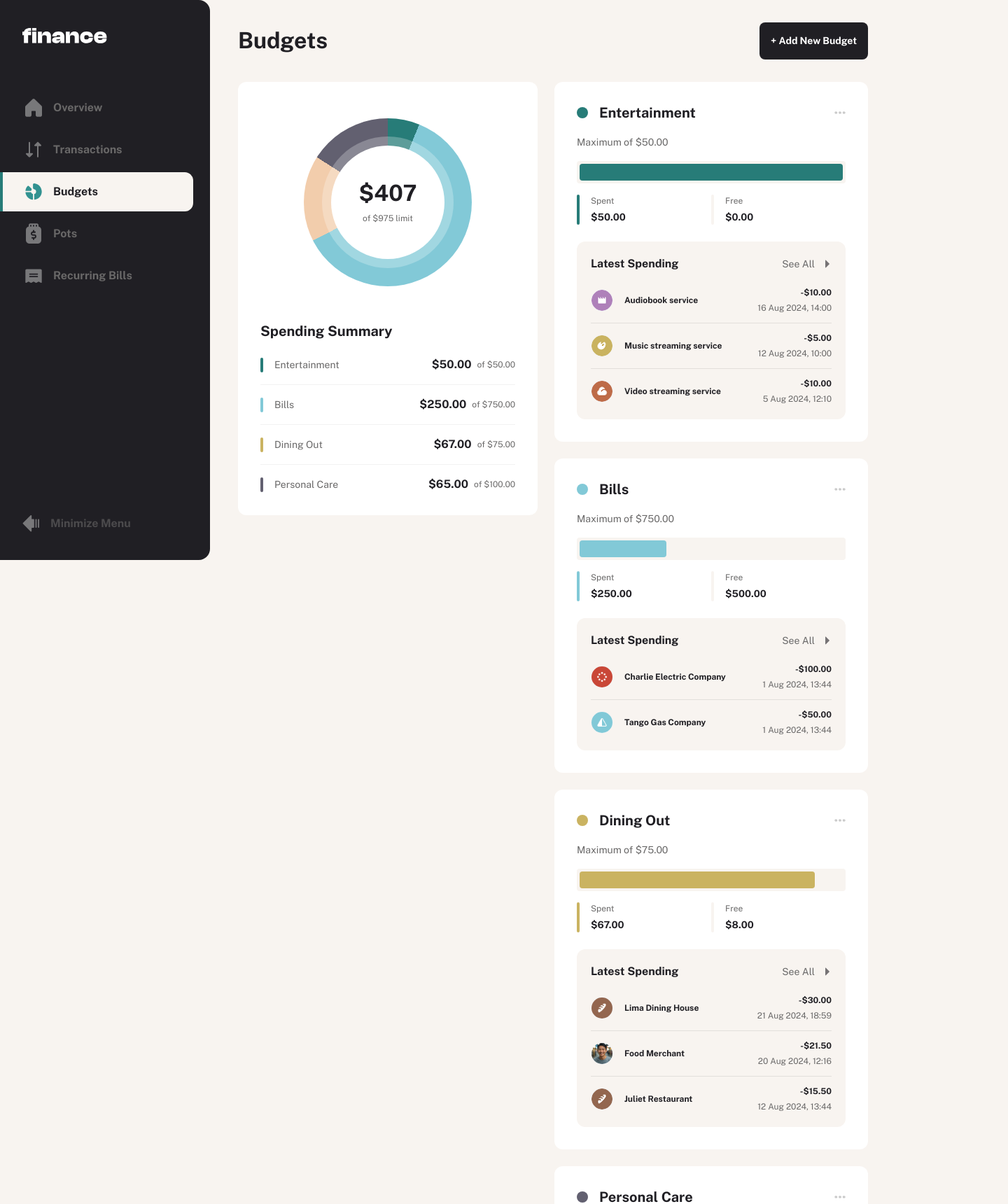
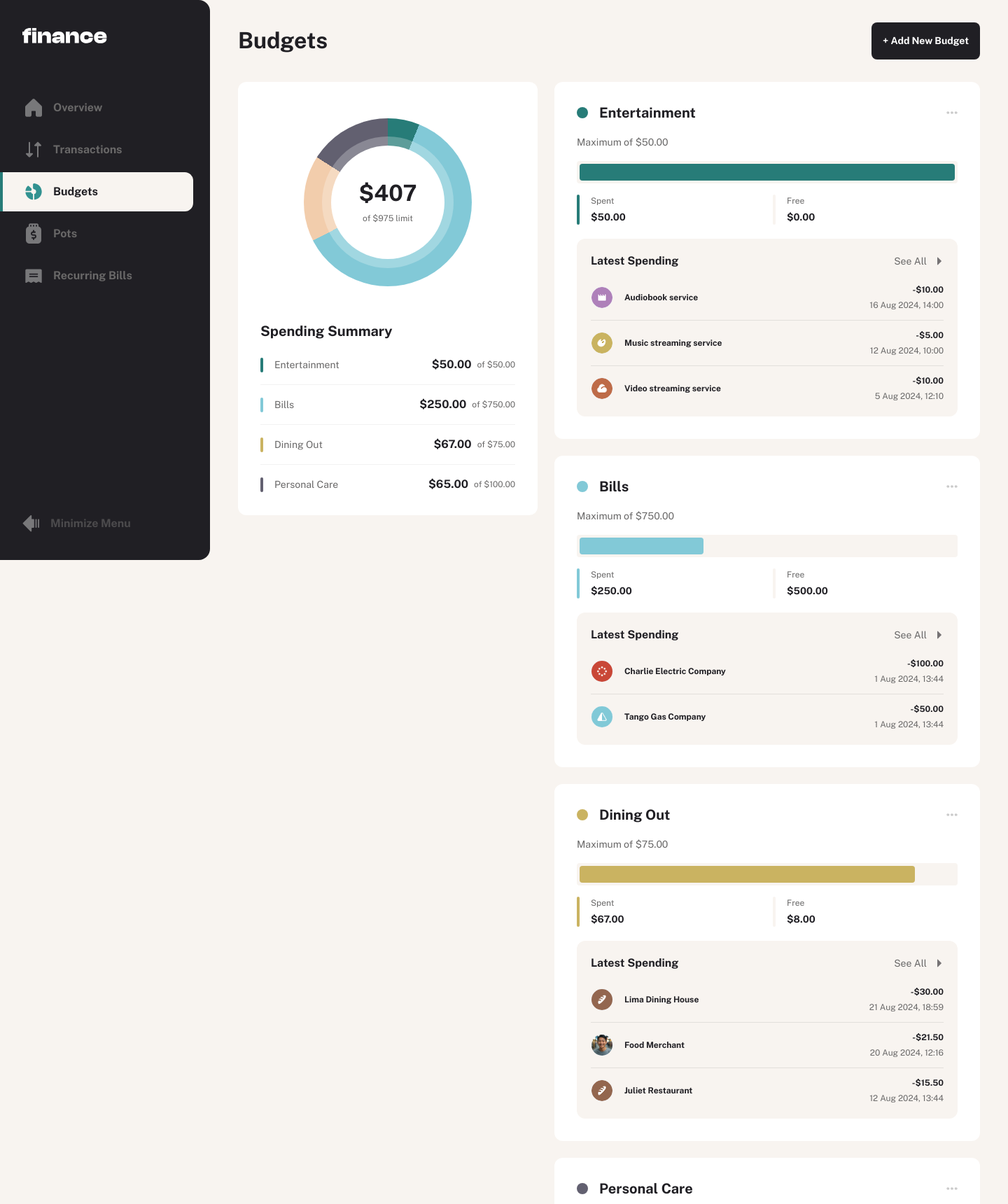
Before and after one commit to Holupeter/Fin, a Next.js app: page /budgets in a window 1280 px wide. Shown: the top 1720 px of the page at 70% size, 1440 px wide, since content can reach past the window. Built offline with nearby package versions, Linux system fonts and the light colour scheme.

Commit message:
feat: implement Profile Modal and refine Desktop Budget layout

```diff
--- a/src/app/budgets/page.tsx
+++ b/src/app/budgets/page.tsx
@@ -8,8 +8,8 @@ export default function BudgetsPage() {
       <DesktopSidebar />
 
       <main className="flex flex-col items-center w-full flex-1 mb-[52px] lg:mb-0 max-w-[1140px] mx-auto">
-        <div className="sticky top-0 z-10 flex flex-row justify-between items-center w-full bg-beige-100 px-4 pt-6 pb-6 md:px-10 md:pt-8 md:pb-8 lg:px-10 lg:pt-8 lg:pb-8">
-          <div className="flex flex-row justify-between items-center w-full max-w-[480px] md:max-w-[688px] lg:max-w-[1060px] mx-auto">
+        <div className="sticky top-0 z-10 flex flex-row items-center justify-center w-full bg-beige-100 px-4 pt-6 pb-6 md:px-10 md:pt-8 md:pb-8 lg:px-10 lg:pt-8 lg:pb-8">
+          <div className="flex flex-row items-center justify-between w-full max-w-[480px] md:max-w-[688px] lg:max-w-[1060px]">
             <h1 className="text-preset-1 text-grey-900">Budgets</h1>
             <button className="flex flex-row justify-center items-center px-4 h-[53px] bg-grey-900 text-white text-preset-4-bold rounded-lg cursor-pointer hover:bg-grey-500 transition-colors">
               + Add New Budget
@@ -17,9 +17,10 @@ export default function BudgetsPage() {
           </div>
         </div>
 
-        <div className="flex flex-col lg:flex-row items-center lg:items-start lg:justify-center px-4 pb-6 md:px-10 md:pb-8 lg:px-10 lg:pb-8 gap-6 w-full lg:max-w-[1060px] mx-auto">
-          {/* Left Side (Chart container) */}
-          <div className="flex flex-col md:flex-row lg:flex-col justify-center items-center md:items-start py-6 px-5 gap-8 md:p-8 w-full max-w-[343px] md:max-w-[688px] lg:max-w-[428px] bg-white rounded-xl">
+        <div className="flex flex-col items-center w-full px-4 pb-6 md:px-10 md:pb-8 lg:px-10 lg:pb-8">
+          <div className="flex flex-col lg:flex-row items-center lg:items-start gap-6 w-full max-w-[480px] md:max-w-[688px] lg:max-w-[1060px]">
+            {/* Left Side (Chart container) */}
+            <div className="flex flex-col md:flex-row lg:flex-col justify-center items-center md:items-start py-6 px-5 gap-8 md:p-8 w-full max-w-[480px] md:max-w-[688px] lg:max-w-[428px] lg:w-[428px] bg-white rounded-xl">
             {/* Chart */}
             <div className="flex flex-row justify-center items-center gap-2 w-full max-w-[303px] md:max-w-[296px] lg:max-w-[364px] md:h-[280px]">
               <div className="relative flex justify-center items-center w-[240px] h-[240px]">
@@ -97,7 +98,7 @@ export default function BudgetsPage() {
           </div>
 
           {/* Right Side (Budget List) */}
-          <div className="flex flex-col items-start gap-6 w-full max-w-[343px] md:max-w-[688px] lg:max-w-[608px]">
+          <div className="flex flex-col items-start gap-6 w-full max-w-[480px] md:max-w-[688px] lg:max-w-[608px] lg:w-[608px]">
             {/* Entertainment Budget */}
             <div className="flex flex-col items-start p-6 gap-5 w-full bg-white rounded-xl md:p-8">
               <div className="flex flex-row justify-between items-center w-full">
@@ -121,7 +122,7 @@ export default function BudgetsPage() {
                 </div>
 
                 {/* Spent & Free */}
-                <div className="flex flex-row items-center w-full">
+                <div className="flex flex-row items-center w-full gap-4">
                   <div className="flex flex-row items-center gap-4 flex-1">
                     <div className="w-1 h-[43px] bg-green rounded-lg"></div>
                     <div className="flex flex-col justify-center gap-1">
@@ -140,7 +141,7 @@ export default function BudgetsPage() {
               </div>
 
               {/* Latest Spending */}
-              <div className="flex flex-col justify-center items-start p-4 md:p-5 gap-5 w-full bg-beige-100 rounded-xl mt-1">
+              <div className="flex flex-col justify-center items-start p-4 md:p-5 gap-5 w-full bg-beige-100 rounded-xl">
                 <div className="flex flex-row justify-between items-center w-full">
                   <span className="text-preset-3 text-grey-900">Latest Spending</span>
                   <button className="flex flex-row items-center gap-3 bg-transparent border-none text-preset-4 text-grey-500 hover:text-grey-900 cursor-pointer group">
@@ -219,7 +220,7 @@ export default function BudgetsPage() {
                 </div>
 
                 {/* Spent & Free */}
-                <div className="flex flex-row items-center w-full">
+                <div className="flex flex-row items-center w-full gap-4">
                   <div className="flex flex-row items-center gap-4 flex-1">
                     <div className="w-1 h-[43px] bg-cyan rounded-lg"></div>
                     <div className="flex flex-col justify-center gap-1">
@@ -238,7 +239,7 @@ export default function BudgetsPage() {
               </div>
 
               {/* Latest Spending */}
-              <div className="flex flex-col justify-center items-start p-4 md:p-5 gap-5 w-full bg-beige-100 rounded-xl mt-1">
+              <div className="flex flex-col justify-center items-start p-4 md:p-5 gap-5 w-full bg-beige-100 rounded-xl">
                 <div className="flex flex-row justify-between items-center w-full">
                   <span className="text-preset-3 text-grey-900">Latest Spending</span>
                   <button className="flex flex-row items-center gap-3 bg-transparent border-none text-preset-4 text-grey-500 hover:text-grey-900 cursor-pointer group">
@@ -304,7 +305,7 @@ export default function BudgetsPage() {
                 </div>
 
                 {/* Spent & Free */}
-                <div className="flex flex-row items-center w-full">
+                <div className="flex flex-row items-center w-full gap-4">
                   <div className="flex flex-row items-center gap-4 flex-1">
                     <div className="w-1 h-[43px] bg-yellow rounded-lg"></div>
                     <div className="flex flex-col justify-center gap-1">
@@ -323,7 +324,7 @@ export default function BudgetsPage() {
               </div>
 
               {/* Latest Spending */}
-              <div className="flex flex-col justify-center items-start p-4 md:p-5 gap-5 w-full bg-beige-100 rounded-xl mt-1">
+              <div className="flex flex-col justify-center items-start p-4 md:p-5 gap-5 w-full bg-beige-100 rounded-xl">
                 <div className="flex flex-row justify-between items-center w-full">
                   <span className="text-preset-3 text-grey-900">Latest Spending</span>
                   <button className="flex flex-row items-center gap-3 bg-transparent border-none text-preset-4 text-grey-500 hover:text-grey-900 cursor-pointer group">
@@ -405,7 +406,7 @@ export default function BudgetsPage() {
                 </div>
 
                 {/* Spent & Free */}
-                <div className="flex flex-row items-center w-full">
+                <div className="flex flex-row items-center w-full gap-4">
                   <div className="flex flex-row items-center gap-4 flex-1">
                     <div className="w-1 h-[43px] bg-navy rounded-lg"></div>
                     <div className="flex flex-col justify-center gap-1">
@@ -424,7 +425,7 @@ export default function BudgetsPage() {
               </div>
 
               {/* Latest Spending */}
-              <div className="flex flex-col justify-center items-start p-4 md:p-5 gap-5 w-full bg-beige-100 rounded-xl mt-1">
+              <div className="flex flex-col justify-center items-start p-4 md:p-5 gap-5 w-full bg-beige-100 rounded-xl">
                 <div className="flex flex-row justify-between items-center w-full">
                   <span className="text-preset-3 text-grey-900">Latest Spending</span>
                   <button className="flex flex-row items-center gap-3 bg-transparent border-none text-preset-4 text-grey-500 hover:text-grey-900 cursor-pointer group">
@@ -484,6 +485,7 @@ export default function BudgetsPage() {
             </div>
 
           </div>
+          </div>
         </div>
       </main>
 
--- a/src/app/layout.tsx
+++ b/src/app/layout.tsx
@@ -1,6 +1,7 @@
 import type { Metadata } from 'next';
 import { Public_Sans } from 'next/font/google';
 import './globals.css';
+import { CurrencyProvider } from '@/providers/CurrencyProvider';
 
 const publicSans = Public_Sans({
   subsets: ['latin'],
@@ -24,7 +25,9 @@ export default function RootLayout({
       <body
         className={`${publicSans.className} antialiased bg-beige-100 text-grey-900`}
       >
-        {children}
+        <CurrencyProvider>
+          {children}
+        </CurrencyProvider>
       </body>
     </html>
   );
--- a/src/components/MobileSidebar.tsx
+++ b/src/components/MobileSidebar.tsx
@@ -47,8 +47,7 @@ export default function MobileSidebar() {
               href={item.href}
               className={`
                 flex flex-col items-center justify-center pt-2 pb-3 gap-1 md:gap-1 flex-1 md:w-[104px] md:h-[66px] md:flex-none rounded-t-lg
-                ${
-                  isActive
+                ${isActive
                   ? "bg-beige-100 border-b-4 border-green text-grey-900"
                   : "text-grey-300"
                 }
@@ -73,8 +72,7 @@ export default function MobileSidebar() {
               </div>
               {/* Label - hidden on mobile, visible on tablet+ */}
               <span
-                className={`hidden md:block text-preset-5-bold ${
-                  isActive ? "text-grey-900" : "text-grey-300"
+                className={`hidden md:block text-preset-5-bold ${isActive ? "text-grey-900" : "text-grey-300"
                   }`}
               >
                 {item.label}
--- /dev/null
+++ b/src/components/ProfileModal.tsx
@@ -0,0 +1,67 @@
+"use client";
+
+import Image from "next/image";
+import { useCurrency } from "@/providers/CurrencyProvider";
+import { useEffect, useState } from "react";
+
+interface ProfileModalProps {
+  isOpen: boolean;
+  onClose: () => void;
+}
+
+export default function ProfileModal({ isOpen, onClose }: ProfileModalProps) {
+  const { currency, setCurrency } = useCurrency();
+  const [mounted, setMounted] = useState(false);
+
+  useEffect(() => {
+    setMounted(true);
+  }, []);
+
+  if (!isOpen || !mounted) return null;
+
+  return (
+    <div className="fixed inset-0 z-[100] flex items-center justify-center bg-grey-900/40 backdrop-blur-sm px-4">
+      <div className="bg-white rounded-xl w-full max-w-[400px] p-6 flex flex-col gap-6 relative shadow-xl">
+        <div className="flex flex-row justify-between items-center">
+          <h2 className="text-preset-1 text-grey-900">Profile</h2>
+          <button onClick={onClose} className="p-2 cursor-pointer hover:opacity-70 transition-opacity bg-transparent border-none">
+            {/* simple close icon using text or an SVG. Since we might not have icon-close-modal.svg, I'll use a neat inline SVG */}
+            <svg width="14" height="14" viewBox="0 0 14 14" fill="none" xmlns="http://www.w3.org/2000/svg" className="text-grey-900">
+              <path d="M1 1L13 13M1 13L13 1" stroke="currentColor" strokeWidth="2" strokeLinecap="round" />
+            </svg>
+          </button>
+        </div>
+
+        <div className="flex flex-col items-center gap-4">
+          <div className="w-20 h-20 rounded-full border border-grey-500 overflow-hidden relative">
+            <Image src="/assets/images/avatars/emma-richardson.jpg" alt="Profile" fill className="object-cover" sizes="80px" />
+          </div>
+          <div className="flex flex-col items-center gap-1">
+            <h3 className="text-preset-2 text-grey-900">Emma Richardson</h3>
+            <p className="text-preset-4 text-grey-500">emma.richardson@example.com</p>
+          </div>
+        </div>
+
+        <div className="flex flex-col gap-3 pt-6 border-t border-grey-100">
+          <span className="text-preset-3 text-grey-900">Display Currency</span>
+          <div className="flex items-center bg-beige-100 rounded-lg p-1 w-full gap-1 shadow-sm border border-grey-500 border-opacity-30">
+            <button
+              onClick={() => setCurrency("USD")}
+              className={`flex-1 flex items-center justify-center py-2 rounded-md transition-colors border-none cursor-pointer outline-none w-full ${currency === "USD" ? "bg-white text-grey-900 shadow-sm font-bold" : "bg-transparent text-grey-500 hover:text-grey-900"
+                } text-preset-4`}
+            >
+              USD ($)
+            </button>
+            <button
+              onClick={() => setCurrency("NGN")}
+              className={`flex-1 flex items-center justify-center py-2 rounded-md transition-colors border-none cursor-pointer outline-none w-full ${currency === "NGN" ? "bg-white text-grey-900 shadow-sm font-bold" : "bg-transparent text-grey-500 hover:text-grey-900"
+                } text-preset-4`}
+            >
+              NGN (₦)
+            </button>
+          </div>
+        </div>
+      </div>
+    </div>
+  );
+}
--- /dev/null
+++ b/src/providers/CurrencyProvider.tsx
@@ -0,0 +1,53 @@
+"use client";
+
+import React, { createContext, useContext, useState, useEffect } from "react";
+
+export type Currency = "USD" | "NGN";
+
+interface CurrencyContextType {
+  currency: Currency;
+  setCurrency: (currency: Currency) => void;
+  formatCurrency: (amount: number) => string;
+}
+
+const CurrencyContext = createContext<CurrencyContextType | undefined>(undefined);
+
+export function CurrencyProvider({ children }: { children: React.ReactNode }) {
+  const [currency, setCurrency] = useState<Currency>("USD");
+  const NGN_RATE = 1500; // Placeholder exchange rate 1 USD = 1500 NGN
+
+  // Persist preference to localStorage
+  useEffect(() => {
+    const saved = localStorage.getItem("app_currency") as Currency | null;
+    if (saved) setCurrency(saved);
+  }, []);
+
+  useEffect(() => {
+    localStorage.setItem("app_currency", currency);
+  }, [currency]);
+
+  const formatCurrency = (amount: number) => {
+    if (currency === "NGN") {
+      const converted = amount * NGN_RATE;
+      return `₦${converted.toLocaleString("en-NG", { minimumFractionDigits: 2, maximumFractionDigits: 2 })}`;
+    }
+    // Default to USD
+    const absoluteAmount = Math.abs(amount);
+    const sign = amount < 0 ? "-" : "";
+    return `${sign}$${absoluteAmount.toLocaleString("en-US", { minimumFractionDigits: 2, maximumFractionDigits: 2 })}`;
+  };
+
+  return (
+    <CurrencyContext.Provider value={{ currency, setCurrency, formatCurrency }}>
+      {children}
+    </CurrencyContext.Provider>
+  );
+}
+
+export function useCurrency() {
+  const context = useContext(CurrencyContext);
+  if (context === undefined) {
+    throw new Error("useCurrency must be used within a CurrencyProvider");
+  }
+  return context;
+}
```
Also changed, not shown: src/app/page.tsx (+22 -2 lines). Lines whose indentation alone changed are shown as unchanged.
